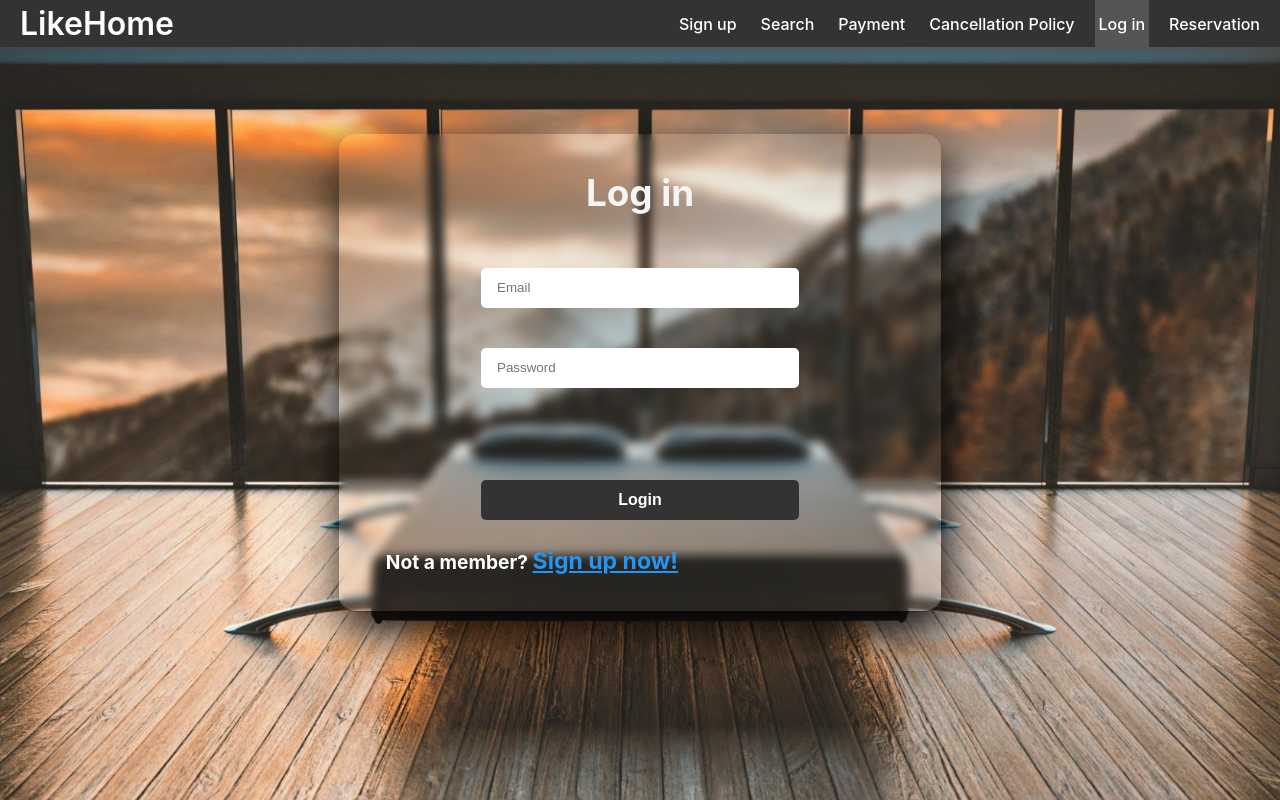
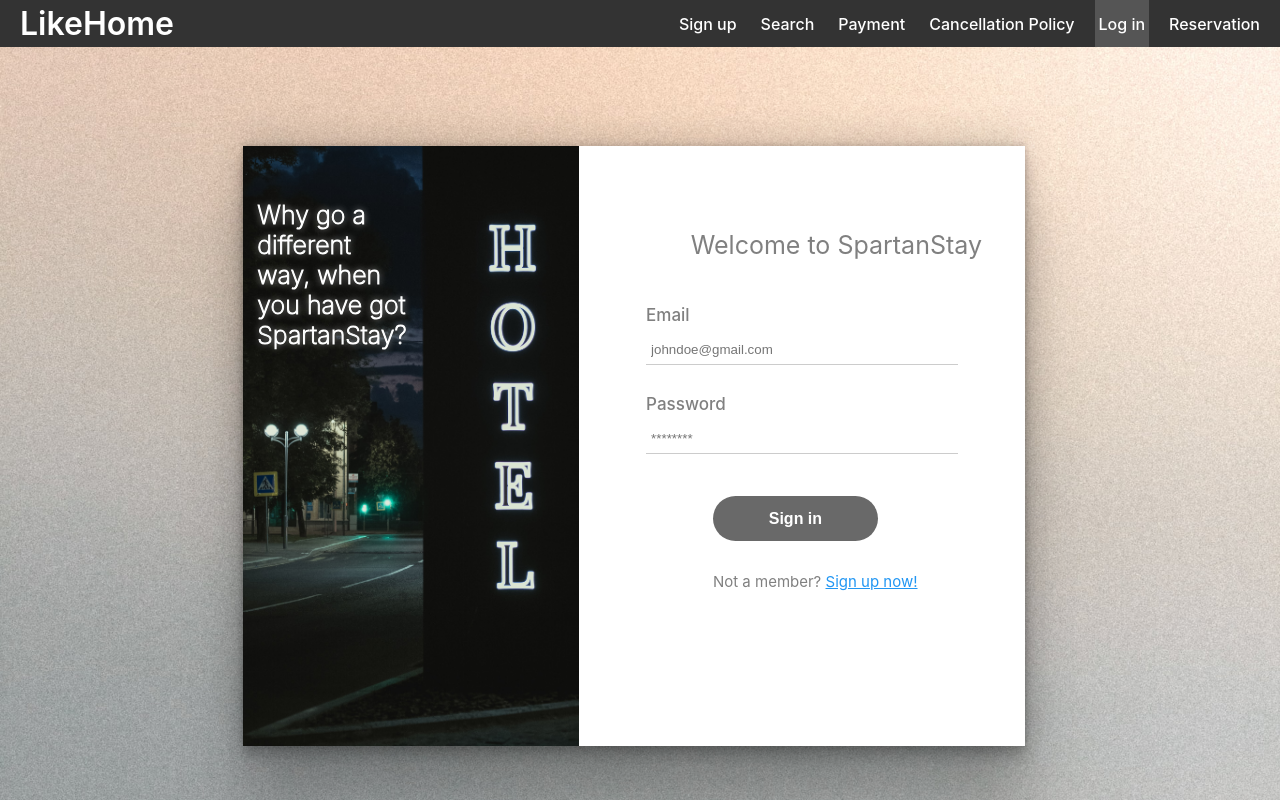
Before and after one commit to starphys/spartanstay, a React (Create React App) app in the folder spartanstay/frontend/: page /login in a window 1280 px wide. Built offline with nearby package versions, Linux system fonts and the light colour scheme.

Commit message:
Suggested Login Changes

```diff
--- a/spartanstay/frontend/src/pages/LogIn.js
+++ b/spartanstay/frontend/src/pages/LogIn.js
@@ -39,18 +39,30 @@ function LogIn({token, setToken}) {
   }
 
   return (
+    <>
 
-    <div className="LogIn">
+    <div class="LogIn">
+    <div className="l-container">
 
-      <div className="LogInForm">
-        <label className="login-label"><b>Log in</b></label>
-        <input className="login-input" type="text" placeholder="Email" name="email" value={email}
+
+     <div id="wrap">
+
+
+        <header className="l-header">
+
+        <div class="image-div">
+        <h2 class="l-quote">Why go a different way, when you have got SpartanStay?</h2>
+          </div>
+        <div class="" id="login-form">
+        <label className="l-label">Welcome to SpartanStay</label>
+        <label className="l-label lDetailsLabel" id="">Email</label>
+        <input className="l-input-text" type="text" placeholder="johndoe@gmail.com" name="email" value={email}
         onChange={(e)=>setEmail(e.target.value)} required></input>
 
         <br></br>
         <br></br>
-
-        <input className="login-input" type="password" placeholder="Password" name="psw" value={password}
+        <label className="l-label lDetailsLabel" id="lDetailsLabel2">Password</label>
+        <input className="l-input-text" id="l2-input-text" type="password" placeholder="********" name="psw" value={password}
         onChange={(e)=>setPassword(e.target.value)} required></input>
         <br></br>
         <br></br>
@@ -58,12 +70,18 @@ function LogIn({token, setToken}) {
         {accountLoggedIn ? <Alert key='success' className="success-msg" variant='success'>Welcome {token.firstName}!</Alert> : ""}
         {validPass ? '': <Alert key='danger' className="error-msg" variant='danger'>Please enter valid password and email.</Alert>}
 
-        <button className="login-button" onClick={handleClick}>Login</button>
+        <button className="login-button" onClick={handleClick}>Sign in</button>
 
-        <label className="login-label-text">Not a member? <a href=" /sign-up" className="sign-up-link"> Sign up now!</a></label>
+        <label className="l-label" id="secondLabel">Not a member? <a href=" /sign-up" className="sign-up-link"> Sign up now!</a></label>
+        </div>
+
+      </header>
+      </div>
 
       </div>
-    </div>
+      </div>
+      </>
+
   );
 }
 LogIn.propTypes = {
--- a/spartanstay/frontend/src/style/LogIn.css
+++ b/spartanstay/frontend/src/style/LogIn.css
@@ -3,11 +3,11 @@
 	padding: 0;
     min-width: 100%;
     height: 100%;
+}
 
-}
 .login-button{
-	width: 60%;
-	height: 2.5em;
+	width: 37%;
+	height: 7.5%;
 	margin: 5% auto;
 	justify-content: center;
 	display: block;
@@ -21,16 +21,70 @@
 	border-radius: 5px;
 	transition: .2s ease-in;
 	cursor: pointer;
+    border-radius: 60px;
+    background-color: #696969;
+    margin-top: 5%;
+    transition: all 0.5s;
+  cursor: pointer;
 }
+
+.login-button{
+    cursor: pointer;
+    display: inline-block;
+    position: relative;
+    margin-left: 30%;
+    transition: 0.5s;
+  }
+
+  .login-button:after {
+    content: '»';
+    position: absolute;
+    opacity: 0;
+    margin-left: 5%;
+
+    transition: 0.5s;
+  }
+
+  .login-button:hover{
+    padding-right: 24px;
+    padding-left:8px;
+    margin-left: 30%;
+  }
+
+  .login-button:hover:after {
+    opacity: 1;
+    right: 10px;
+    margin-left: 5%;
+  }
+
 .LogIn {
     width: 100%;
     height: 100vh;
     padding: 3%;
-    background-image: url(../images/sign-in-background.jpeg);
+
+    background-image: url('../images/newTest16.jpg');
     background-size: cover;
     background-repeat: no-repeat;
     background-position: center;
+
 }
+
+.l-quote{
+    color: white;
+    margin-top: -95%;
+    margin-left: 13%;
+    margin-right: 60%;
+    font-weight: 200;
+    color: #fff;
+    font-size: 25px;
+  text-shadow:
+      0 0 7px #fff;
+  color: azure;
+
+
+  -webkit-text-stroke: 1px white;
+}
+
 .LogInForm {
     width: 50%;
     border-radius: 3%;
@@ -39,6 +93,9 @@
     margin-left: 25%;
     box-shadow: 5px 20px 50px #000;
     backdrop-filter: blur(5px);
+
+
+    color: white;
 }
 
 
@@ -82,5 +139,135 @@
 
 }
 .sign-up-link{
-    font-size: 1.2em;
+    font-size: 1em;
 }
+
+
+
+  #login-image {
+    display: flex;
+     justify-content: center;
+     align-items: center;
+     overflow: hidden;
+     width: 30%;
+
+     background-size: cover;
+     background-repeat: no-repeat;
+     background-position: center;
+
+     height: 550px;
+  }
+
+  #login-image img {
+    flex-shrink: 0;
+    min-width: 100%;
+    min-height: 100%
+}
+
+#login-form
+{
+    background-color: white;
+    width: 57%;
+    float:right;
+    height: 100%;
+
+    color: black;
+
+}
+
+.l-label {
+    margin-bottom: 10px;
+    display: block;
+    font-size: 25px;
+    margin-top: 19%;
+    margin-left: 25%;
+    font-weight: 400;
+    color: grey;
+
+  }
+
+.lDetailsLabel {
+    font-size: 17px;
+    margin-top: 10%;
+    margin-left: 15%;
+    font-weight: 500;
+}
+
+#lDetailsLabel2 {
+    margin-top: 2%;
+}
+
+#secondLabel {
+    margin-top: 2%;
+    font-size: 15px;
+    margin-left: 30%;
+}
+
+  .l-input-text {
+    width: 70%;
+    margin-top: 0%;
+    height: 5%;
+    padding: 5px;
+    border: 1px solid #ccc;
+    /* border-radius: 3px; */
+    border-top: 0px;
+    border-left: 0px;
+    border-right: 0px;
+    margin-left: 15%;
+  }
+
+#l2-input-text {
+    margin-top: 0%;
+}
+
+  #wrap {
+    width: 100%;
+    margin: 20px auto;
+
+    margin-left:7%;
+    margin-top: 10%;
+}
+
+.l-header{
+
+
+
+
+    box-shadow: rgba(0, 0, 0, 0.25) 0px 54px 55px, rgba(0, 0, 0, 0.12) 0px -12px 30px, rgba(0, 0, 0, 0.12) 0px 4px 6px, rgba(0, 0, 0, 0.17) 0px 12px 13px, rgba(0, 0, 0, 0.09) 0px -3px 5px;
+}
+
+.l-header {
+    display: block;
+    width: 65%;
+    height: 600px;
+    margin-top: 13%;
+    margin-left: 10%;
+
+
+
+    z-index: 2;
+}
+
+.image-div {
+    background-image: url('../images/newTest22.jpg');
+
+    height: 100%;
+    width: 43%;
+    position: absolute;
+    float: auto;
+    display: flex;
+     justify-content: center;
+     align-items: center;
+     overflow: hidden;
+     /* width: 100%; */
+
+     background-size: cover;
+     background-repeat: no-repeat;
+     background-position: center;
+
+}
+
+.l-container {
+
+    margin-top: -8%;
+}
```
Also changed, not shown: spartanstay/frontend/src/images/newTest16.jpg (added), spartanstay/frontend/src/images/newTest22.jpg (added).
